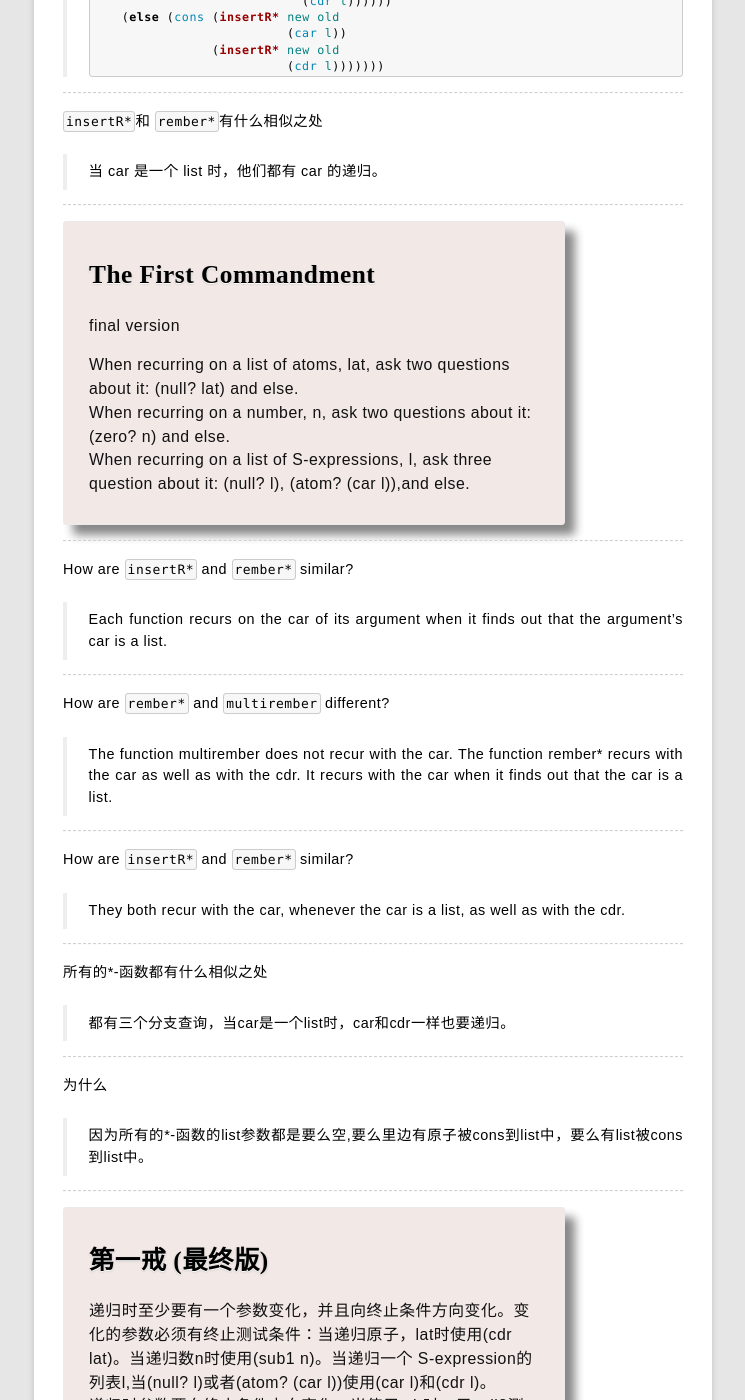
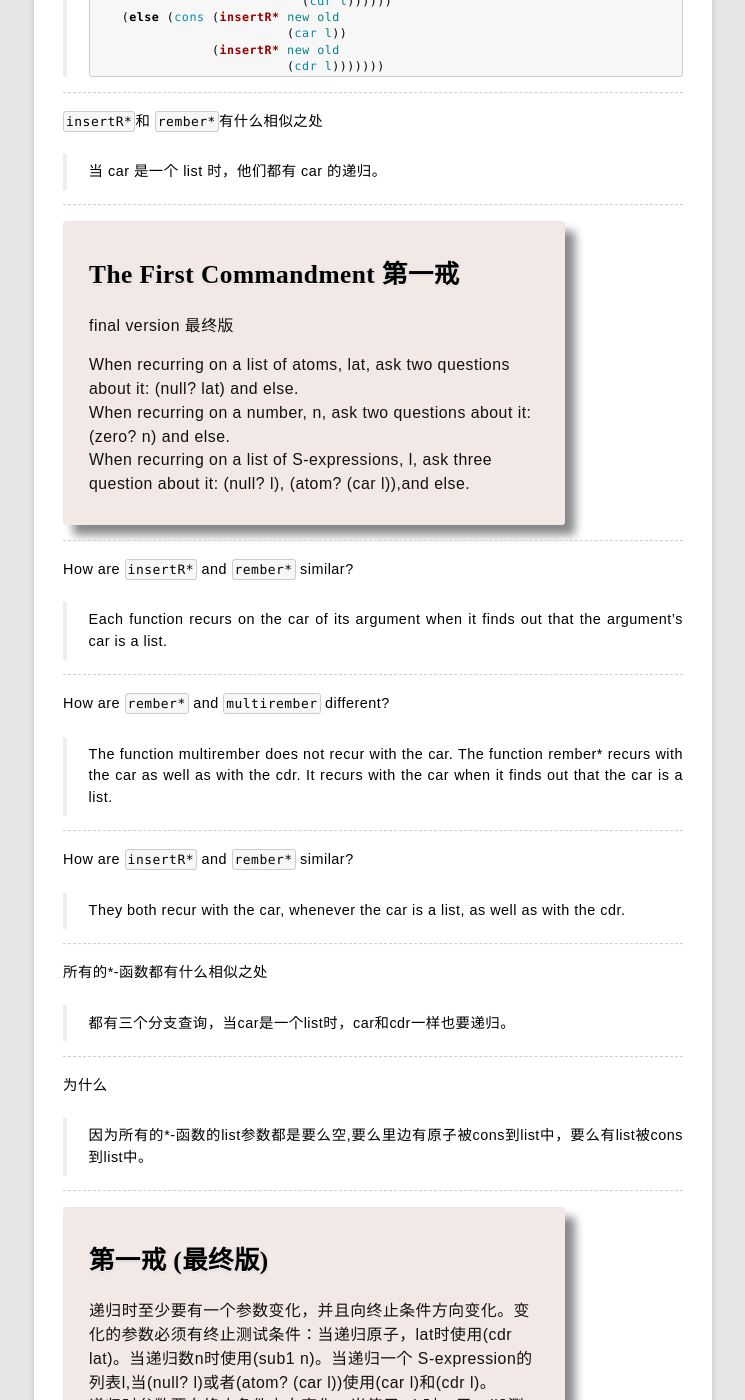
Before and after one commit to rhuichao/uternet.github.io, a Jekyll site: the page built from TLS/05.md, in a window 1280 px wide and 1400 px high, scrolled down 2072 px. Shown: the whole window, without its empty margins (267-1012 px from the left). Built offline with Jekyll 4.4.1, drawn with Linux system fonts in a browser that asks for light colours; some web fonts are replaced; Markdown is read by kramdown in place of the engine named in the settings.

Commit message:
new document posted

```diff
--- a/TLS/05.md
+++ b/TLS/05.md
@@ -143,8 +143,8 @@ l 是
 ------------------
 
 <div class="textbox">
-<h1>The First Commandment</h1>
-<p>final version</p>
+<h1>The First Commandment 第一戒</h1>
+<p>final version 最终版</p>
 <p>When recurring on a list of atoms, lat, ask two questions
 about it: (null? lat) and else.<br>
 When recurring on a number, n, ask two questions about
@@ -186,11 +186,14 @@ How are `insertR*` and `rember*` similar?
 ------------------
 
 <div class="textbox">
+
 <h1>第一戒 (最终版)</h1>
 
 <p>递归时至少要有一个参数变化，并且向终止条件方向变化。变化的参数必须有终止测试条件：当递归原子，lat时使用(cdr lat)。当递归数n时使用(sub1 n)。当递归一个 S-expression的列表l,当(null? l)或者(atom? (car l))使用(car l)和(cdr l)。<br>
 
 递归时参数要向终止条件方向变化：当使用cdr时，用null?测试终止；当使用sub1时，用zero?测试终止。</p>
+or
+<h1>第四戒 （最终版）</h1>
 </div>
 
 ------------------
```
